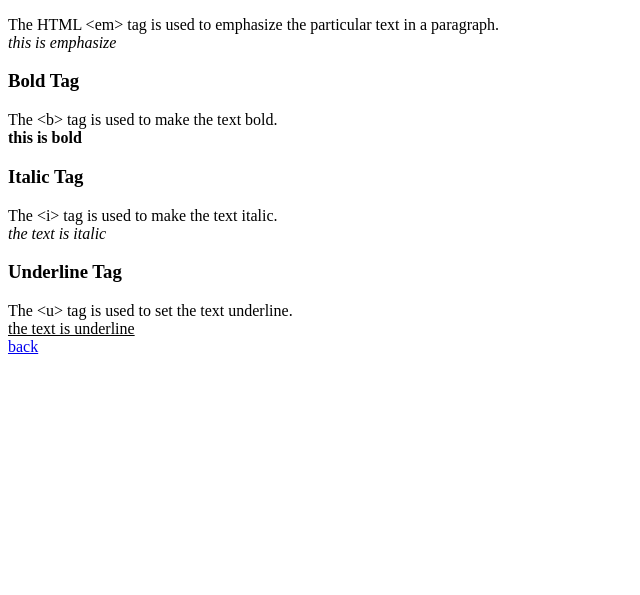
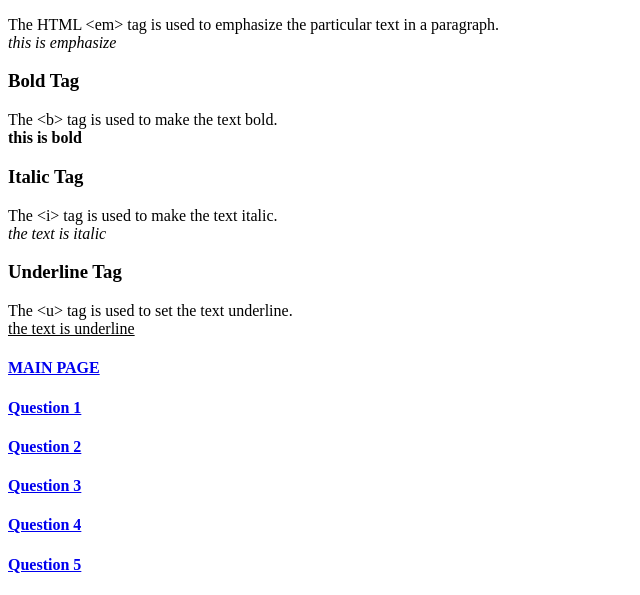
Before and after one commit to siddhibafna/assignment3, a plain HTML site: page q5.html in a window 1280 px wide. Shown: the part 1030-1625 px from the top of the page, without its empty margins (0-640 px from the left). Before the commit the page ends 1394 px from the top, so only its background shows below. Drawn offline with Linux system fonts and the light colour scheme.

Commit message:
Update q5.html

```diff
--- a/q5.html
+++ b/q5.html
@@ -57,7 +57,12 @@ The &lt;i&gt; tag is used to make the text italic.<br>
 <h3>Underline Tag</h3>
 The &lt;u&gt; tag is used to set the text underline.<br>
 <u>the text is underline</u><br>
-   <a href="q4.html"> back </a>
+    <H4><a href="index.html"> MAIN PAGE </a></H4>
+    <h4><a href="q1.html">Question 1</a></h4>
+   <h4><a href="q2.html">Question 2</a></h4>
+    <h4><a href="q3.html">Question 3</a></h4>
+   <h4><a href="q4.html">Question 4</a></h4>
+   <h4><a href="q5.html">Question 5</a></h4>
 
 </body>
 </html>
```
